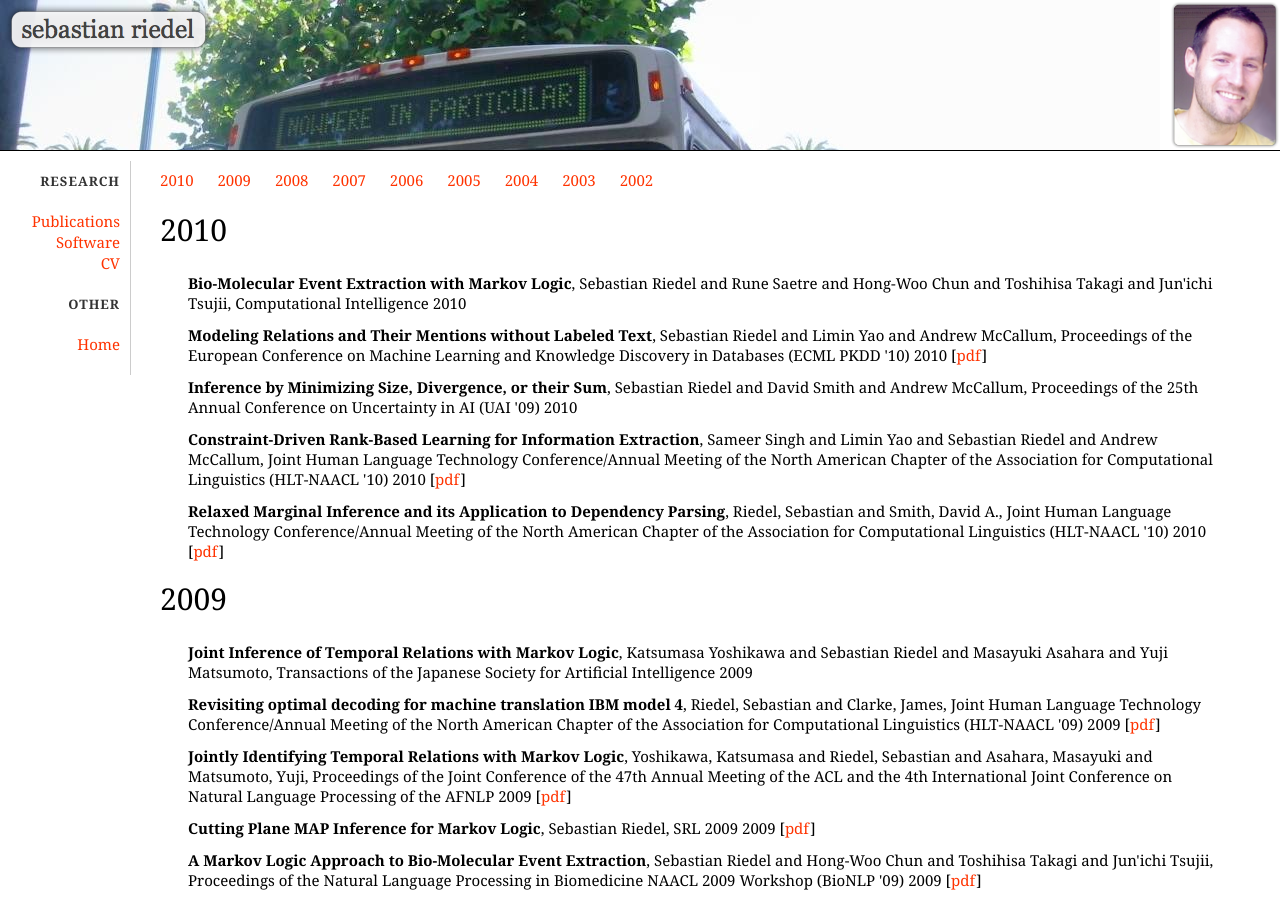
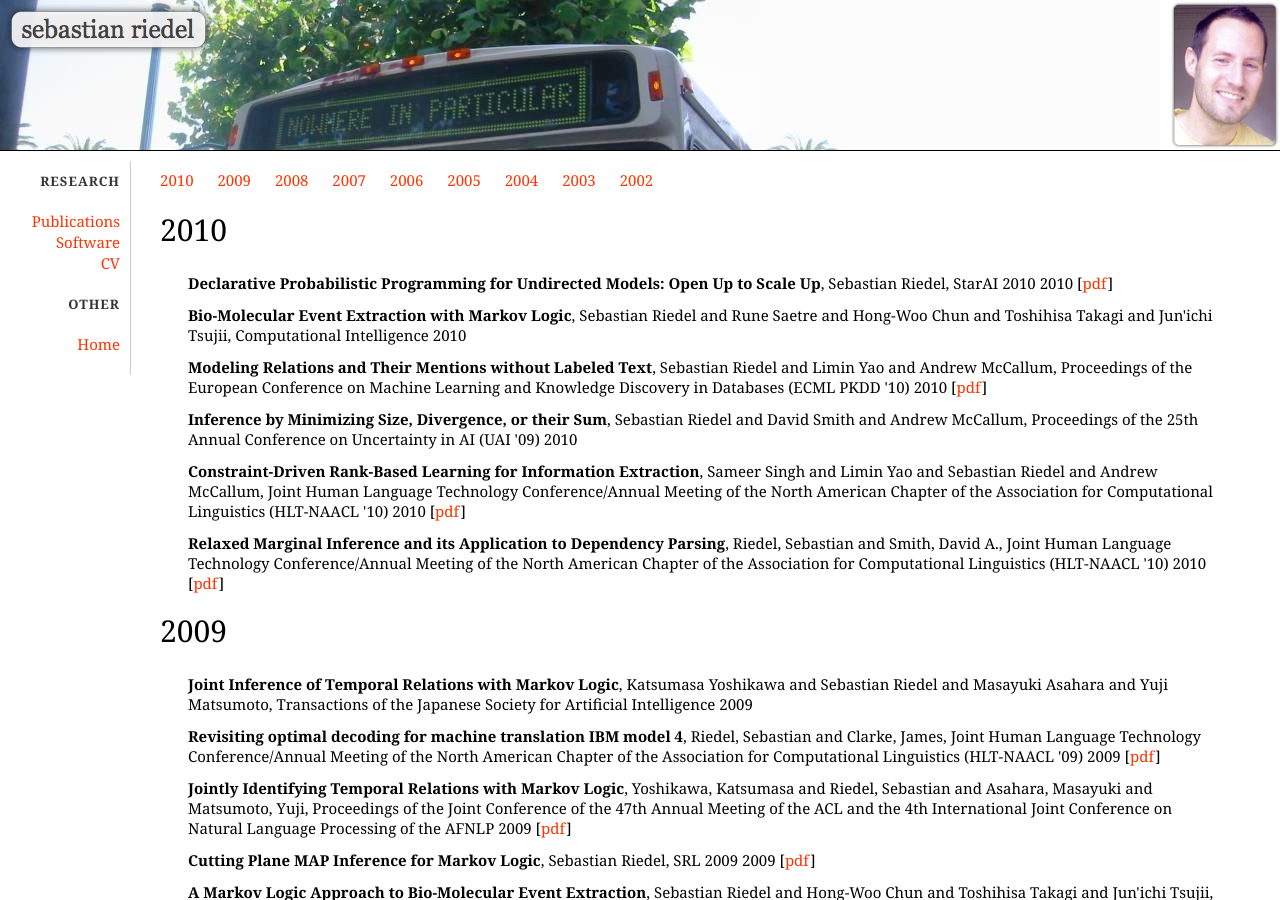
Before and after one commit to riedelcastro/riedelcastro.github.com, a Jekyll site: the page built from publications/all.html, in a window 1280 px wide and 900 px high. Built offline with Jekyll 4.4.1, drawn with Linux system fonts in a browser that asks for light colours; Markdown is read by kramdown in place of the engine named in the settings.

Commit message:
more publications

```diff
--- a/publications/all.html
+++ b/publications/all.html
@@ -21,6 +21,13 @@ title: Publications
 
 <ul class="itemlist">
 
+<li class="pubitem">
+<span class="title">Declarative Probabilistic Programming for Undirected Models: Open Up to Scale Up</span>,
+<span class="author">Sebastian Riedel</span>,
+<span class="booktitle">StarAI 2010</span>
+<span class="year">2010</span>
+[<a href="http://maroo.cs.umass.edu/pub/web/getpdf.php?id=942">pdf</a>]
+</li>
 <li class="pubitem">
 <span class="title">Bio-Molecular Event Extraction with Markov Logic</span>,
 <span class="author">Sebastian Riedel and Rune Saetre and Hong-Woo Chun and Toshihisa Takagi and Jun'ichi Tsujii</span>,
```
